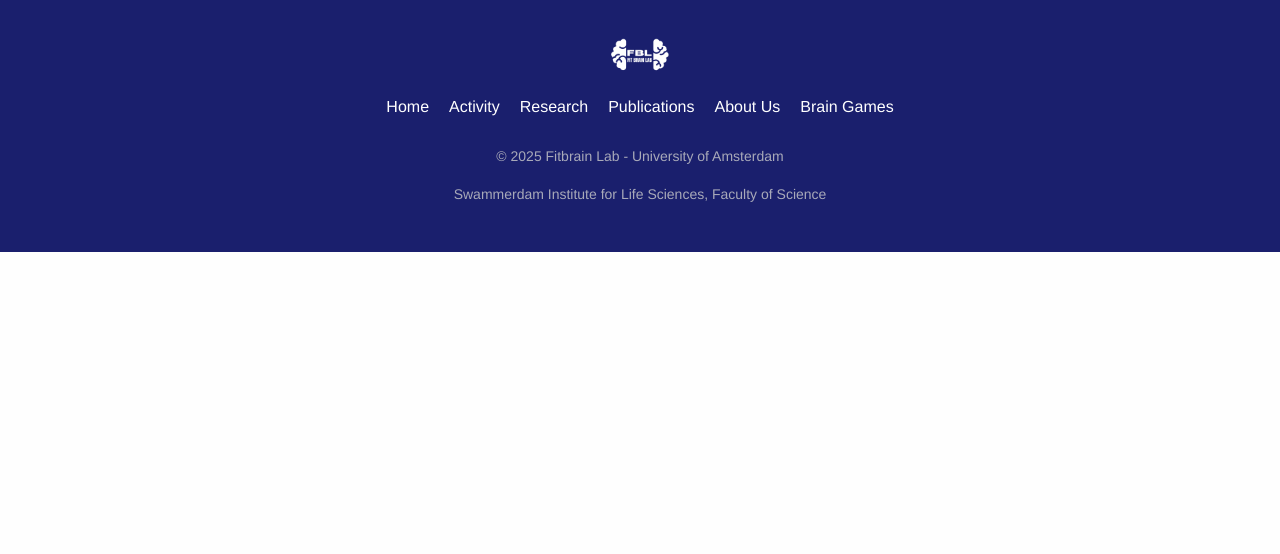
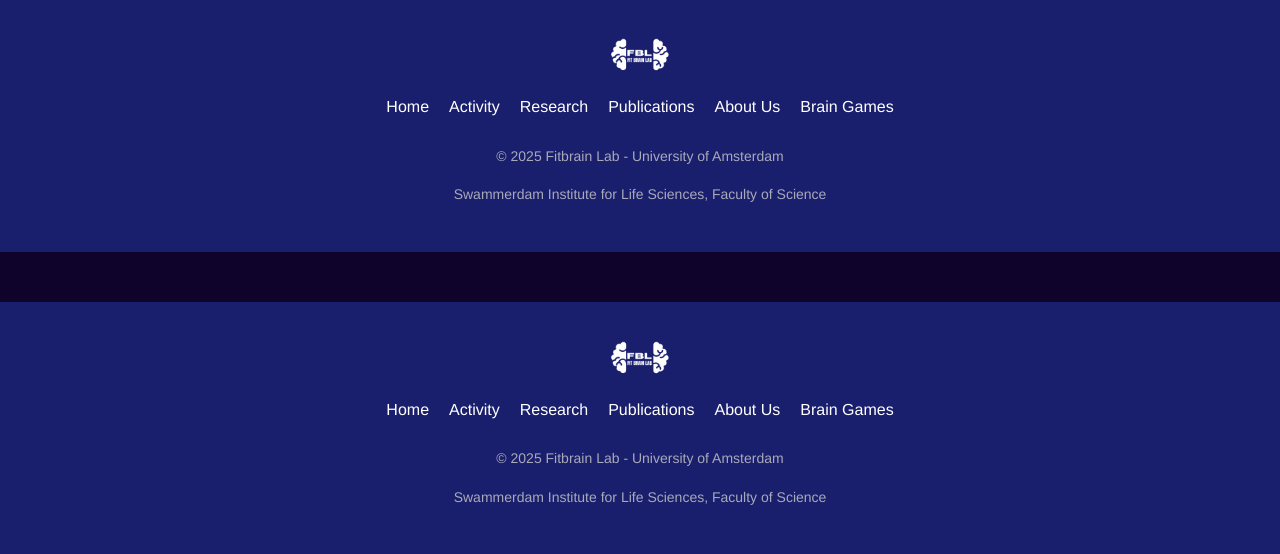
Before and after one commit to DanWanschitz/Fitties-, a Flask app: page /aboutus in a window 1280 px wide. Shown: the part 3668-4222 px from the top of the page. Before the commit the page ends 3920 px from the top, so only its background shows below. Run offline with Flask 3, Linux system fonts and the light colour scheme; some libraries are stand-ins or nearby versions.

Commit message:
Update layout.html

```diff
--- a/templates/layout.html
+++ b/templates/layout.html
@@ -31,5 +31,25 @@
     <div class="content-container">
         {% block content %}{% endblock %}
     </div>
+    <footer class="site-footer">
+  <div class="footer-content">
+    <div class="footer-logo">
+      <img src="{{ url_for('static', filename='images/logo.png') }}" alt="Fit Brain Lab Logo" />
+    </div>
+    <div class="footer-nav">
+      <a href="/">Home</a>
+      <a href="/activity">Activity</a>
+      <a href="/research">Research</a>
+      <a href="/publications">Publications</a>
+      <a href="/about_us">About Us</a>
+      <a href="/gamepage">Brain Games</a>
+    </div>
+    <div class="footer-info">
+      <p>&copy; 2025 Fitbrain Lab - University of Amsterdam</p>
+      <p>Swammerdam Institute for Life Sciences, Faculty of Science</p>
+    </div>
+  </div>
+</footer>
+
 </body>
 </html>
```
